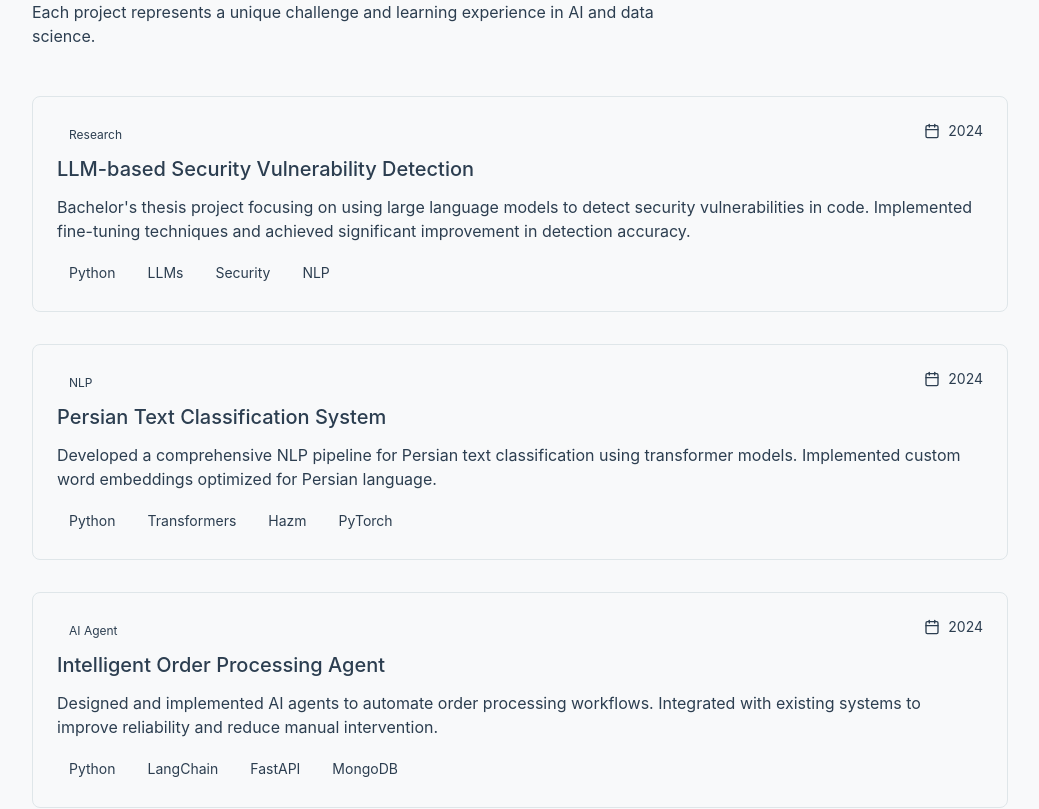
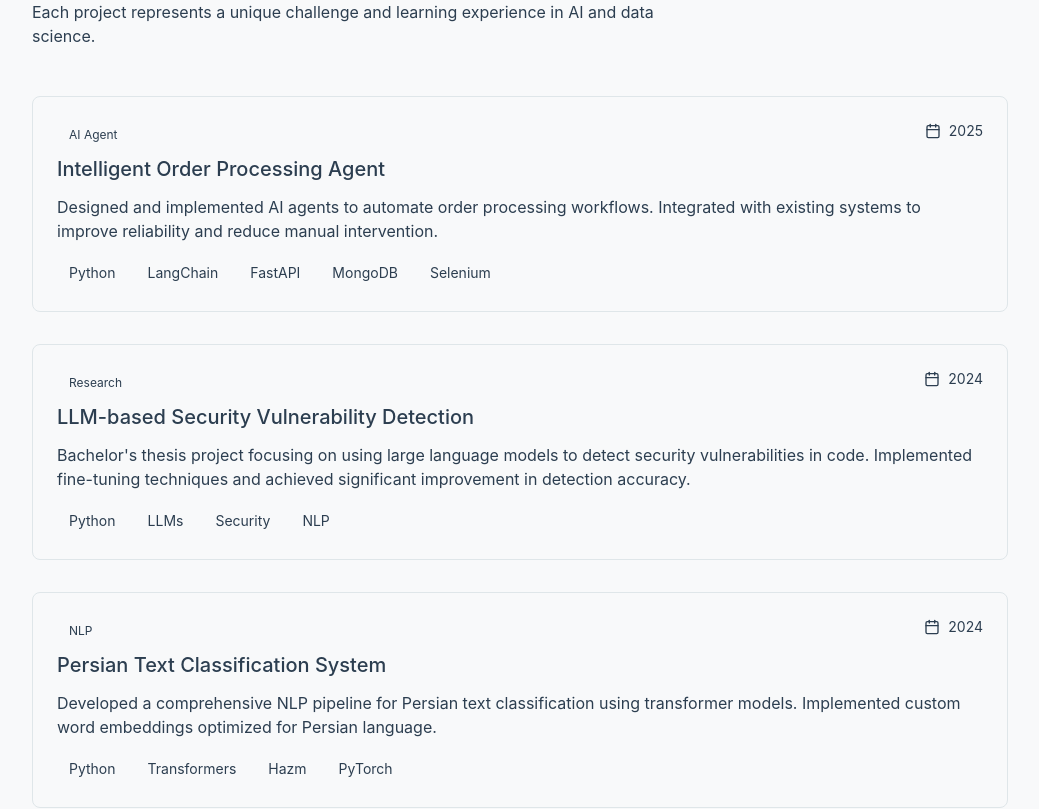
Before and after one commit to tinarahimice/tinarahimice.github.io, a React (Vite) app: page /#/projects in a window 1280 px wide. Shown: the part 201-1010 px from the top of the page, without its empty margins (120-1159 px from the left). Built offline with nearby package versions, Linux system fonts and the light colour scheme.

Commit message:
Update Projects.

```diff
--- a/src/app/pages/ProjectsPage.tsx
+++ b/src/app/pages/ProjectsPage.tsx
@@ -3,6 +3,14 @@ import { ExternalLink, Calendar } from 'lucide-react';
 const projects = [
   {
     id: 1,
+    title: 'Intelligent Order Processing Agent',
+    description: 'Designed and implemented AI agents to automate order processing workflows. Integrated with existing systems to improve reliability and reduce manual intervention.',
+    year: '2025',
+    category: 'AI Agent',
+    tags: ['Python', 'LangChain', 'FastAPI', 'MongoDB', 'Selenium'],
+  },
+  {
+    id: 2,
     title: 'LLM-based Security Vulnerability Detection',
     description: 'Bachelor\'s thesis project focusing on using large language models to detect security vulnerabilities in code. Implemented fine-tuning techniques and achieved significant improvement in detection accuracy.',
     year: '2024',
@@ -10,20 +18,12 @@ const projects = [
     tags: ['Python', 'LLMs', 'Security', 'NLP'],
   },
   {
-    id: 2,
+    id: 3,
     title: 'Persian Text Classification System',
     description: 'Developed a comprehensive NLP pipeline for Persian text classification using transformer models. Implemented custom word embeddings optimized for Persian language.',
     year: '2024',
     category: 'NLP',
     tags: ['Python', 'Transformers', 'Hazm', 'PyTorch'],
-  },
-  {
-    id: 3,
-    title: 'Intelligent Order Processing Agent',
-    description: 'Designed and implemented AI agents to automate order processing workflows. Integrated with existing systems to improve reliability and reduce manual intervention.',
-    year: '2024',
-    category: 'AI Agent',
-    tags: ['Python', 'LangChain', 'FastAPI', 'MongoDB'],
   },
   {
     id: 4,
```
